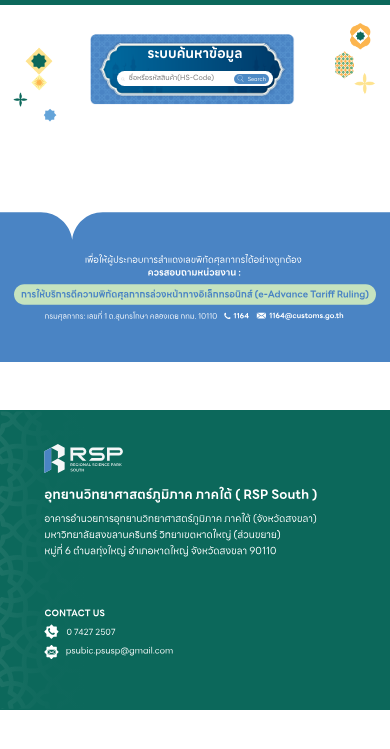
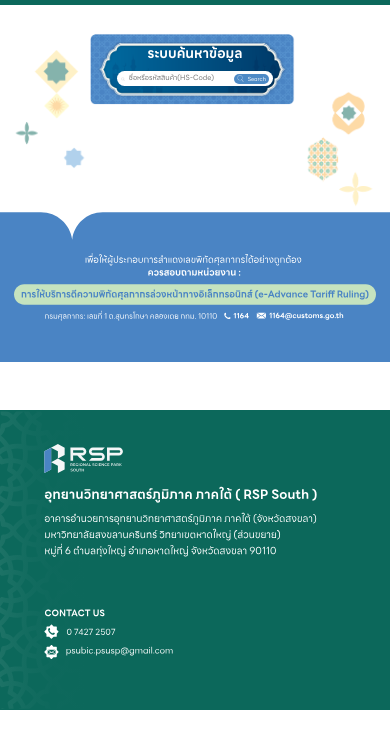
Before and after one commit to nutchanat162/test-halal, a plain HTML site: page export_steps.html in a window 390 px wide. Shown: the part 71-820 px from the top of the page. Drawn offline with nearby package versions, Linux system fonts and the light colour scheme; no server answers.

Commit message:
detail-search

```diff
--- a/export_steps.html
+++ b/export_steps.html
@@ -289,9 +289,16 @@
           display: none !important;
         }
       }
-      .decor-left-mobile,
+  .decor-left-mobile {
+    top: 80px;     /* ✅ เลื่อนลงจากขอบบน 80px */
+    left: 0;
+    width: 90px;
+  }
+
   .decor-right-mobile {
-                bottom: 20%;
+    top: 120px;    /* ✅ เลื่อนลงจากขอบบน 120px */
+    right: 0;
+    width: 90px;
   }
       @media screen and (max-width: 991.98px) {
         .decor-left,
@@ -299,25 +306,27 @@
           display: none !important;
         }
 
+  /* ✅ แสดงภาพ mobile */
   .decor-left-mobile,
   .decor-right-mobile {
     display: block;
     position: absolute;
-          width: 50px;
+    width: 80px;
     height: auto;
-          z-index: 2;
+    z-index: 1;
+    opacity: 0.5;
   }
 
   .decor-left-mobile {
     left: 10px;
-          top: 45%;
-          transform: translateY(-350%);
+    top: 120px; /* ✅ ลอยลงมาต่ำกว่าหัวเว็บ */
+    transform: none;
   }
 
   .decor-right-mobile {
     right: 10px;
-          top: 42%;
-          transform: translateY(-350%);
+    top: 160px;
+    transform: none;
   }
 }
     </style>
```
Lines whose indentation alone changed are shown as unchanged.
